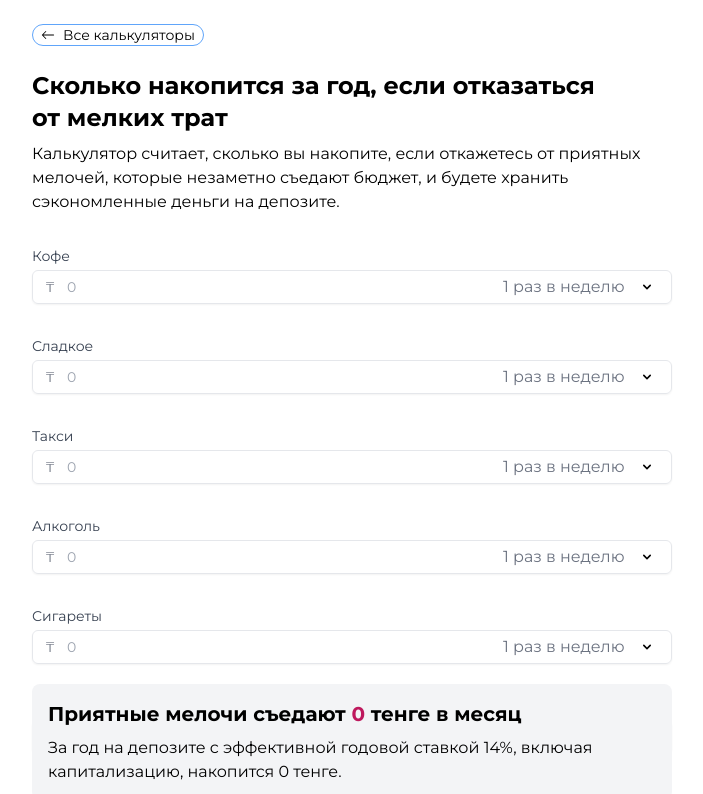
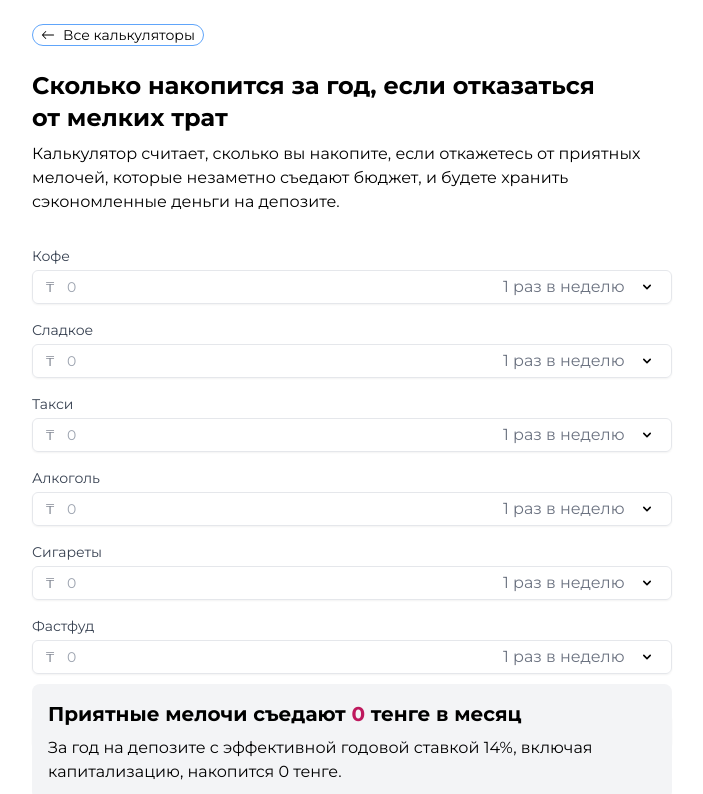
Before and after one commit to Dosybi/groovy-calcs, a Next.js app: page /minor-expenses in a window 1280 px wide. Shown: the top 794 px of the page, without its empty margins (288-991 px from the left). Built offline with nearby package versions, Linux system fonts and the light colour scheme.

Commit message:
update Button component

```diff
--- a/components/daily-budget/Button.js
+++ /dev/null
@@ -1,12 +0,0 @@
-const Button = ({ label, handleClick }) => {
-  return (
-    <button
-      className="mb-2 mt-4 text-blue-600 hover:text-blue-800"
-      onClick={handleClick}
-    >
-      {label}
-    </button>
-  )
-}
-
-export default Button
--- a/components/daily-budget/InputsGroup.js
+++ b/components/daily-budget/InputsGroup.js
@@ -1,4 +1,4 @@
-import Button from './Button'
+import Button from '../elements/Button'
 import SingleInput from './SingleInput'
 
 const InputsGroup = ({
@@ -26,7 +26,11 @@
           />
         )
       })}
-      <Button label="+ Добавить" handleClick={() => handleAddCategory(title)} />
+      <Button
+        label="+ Добавить"
+        handleClick={() => handleAddCategory(title)}
+        isAdditional
+      />
     </div>
   )
 }
--- a/components/daily-budget/SingleInput.js
+++ b/components/daily-budget/SingleInput.js
@@ -9,7 +9,7 @@
 }) => {
   return (
     <div
-      className="relative mt-4 flex items-center justify-between"
+      className="relative mt-4 mb-4 flex items-center justify-between"
       key={category.name}
     >
       <div className="w-full">
--- a/components/elements/Button.js
+++ b/components/elements/Button.js
@@ -1,7 +1,18 @@
 import Link from 'next/link'
 import classNames from 'classnames'
 
-const Button = ({ link, label, color }) => {
+const Button = ({ link, label, color, handleClick, isAdditional = false }) => {
+  if (isAdditional) {
+    return (
+      <button
+        className="mb-2 text-blue-600 hover:text-blue-800"
+        onClick={handleClick}
+      >
+        {label}
+      </button>
+    )
+  }
+
   return (
     <Link href={link}>
       <button
@@ -9,7 +20,6 @@
           'rounded-md border-2 border-gray-600 bg-white px-4 py-2 text-sm font-bold transition hover:border-gray-100',
           `${color}-button`
         )}
-        href={link}
       >
         {label}
       </button>
--- a/components/minor-expenses/Button.js
+++ /dev/null
@@ -1,16 +0,0 @@
-const Button = ({ isPrimary, label, handleClick }) => {
-  return (
-    <button
-      className={`${
-        isPrimary
-          ? 'mb-2 mt-4 rounded-lg bg-gradient-to-r from-teal-200 to-lime-200 px-5 py-2.5 text-center text-sm text-gray-900 md:hidden'
-          : 'mb-8 text-blue-600 hover:text-blue-800'
-      }`}
-      onClick={handleClick}
-    >
-      {label}
-    </button>
-  )
-}
-
-export default Button
--- a/components/minor-expenses/Inputs.js
+++ b/components/minor-expenses/Inputs.js
@@ -8,7 +8,6 @@
   handleDeleteProduct,
 }) => {
   return (
-    <div className="mb-8">
     <div className="mb-4 flex items-center">
       <div className="w-full">
         <label
@@ -29,9 +28,7 @@
             id="price"
             className="block w-full appearance-none rounded-md  border-gray-300 pl-7 pr-12 sm:text-sm"
             placeholder={expense.price}
-              onChange={(e) =>
-                handlePriceChange(expense.product, e.target.value)
-              }
+            onChange={(e) => handlePriceChange(expense.product, e.target.value)}
           />
           <div className="absolute inset-y-0 right-0 flex items-center">
             <select
@@ -47,9 +44,7 @@
                   <option key={amount} value={amount + 1}>
                     {amount + 1 === 7
                       ? 'Каждый день'
-                        : amount + 1 === 2 ||
-                          amount + 1 === 3 ||
-                          amount + 1 === 4
+                      : amount + 1 === 2 || amount + 1 === 3 || amount + 1 === 4
                       ? `${amount + 1} раза в неделю`
                       : `${amount + 1} раз в неделю`}
                   </option>
@@ -69,7 +64,6 @@
         <></>
       )}
     </div>
-    </div>
   )
 }
 
--- a/components/minor-expenses/Result.js
+++ b/components/minor-expenses/Result.js
@@ -15,7 +15,7 @@
   )
 
   return (
-    <div className="sticky bottom-0 mb-10 rounded-lg bg-gray-100 p-4">
+    <div className="sticky bottom-0 mb-10 mt-8 rounded-lg bg-gray-100 p-4">
       <div className="mb-2 text-xl font-bold">
         Приятные мелочи съедают{' '}
         <span className="text-pink-700">{amount * 4.5}</span> тенге в месяц
--- a/pages/minor-expenses.js
+++ b/pages/minor-expenses.js
@@ -5,7 +5,7 @@
 import Description from '../components/Description'
 import Layout from '../components/Layout'
 import Inputs from '../components/minor-expenses/Inputs'
-import Button from '../components/minor-expenses/Button'
+import Button from '../components/elements/Button'
 import Result from '../components/minor-expenses/Result'
 
 const MinorExpenses = () => {
@@ -78,7 +78,7 @@
         <Button
           label="+ Добавить"
           handleClick={handleAddProduct}
-          isPrimary={false}
+          isAdditional
         />
         <Result amount={totalWeeklyExpenses} />
       </Layout>
```
Lines whose indentation alone changed are shown as unchanged.
